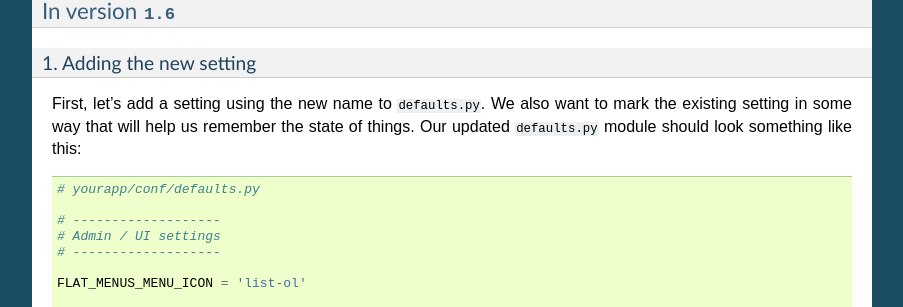
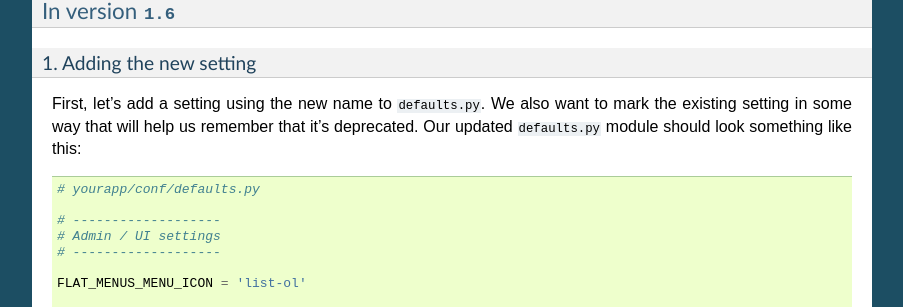
Before and after one commit to ababic/django-cogwheels, a Sphinx documentation site: the page built from docs/source/deprecating-app-settings/rename-example.rst, in a window 1280 px wide and 900 px high, scrolled down 1046 px. Shown: the part 165-472 px from the top of the window, without its empty margins (198-1101 px from the left). Built offline with Sphinx 7.4.7, drawn with Linux system fonts in a browser that asks for light colours.

Commit message:
Further documentation tweaks

```diff
--- a/docs/source/deprecating-app-settings/index.rst
+++ b/docs/source/deprecating-app-settings/index.rst
@@ -36,7 +36,6 @@ A setting removal
 Example deprecation scenarios
 =============================
 
-
 .. toctree::
     :maxdepth: 2
     :titlesonly:
--- a/docs/source/deprecating-app-settings/rename-example.rst
+++ b/docs/source/deprecating-app-settings/rename-example.rst
@@ -67,7 +67,7 @@ In version ``1.6``
 1. Adding the new setting
 ~~~~~~~~~~~~~~~~~~~~~~~~~
 
-First, let's add a setting using the new name to ``defaults.py``. We also want to mark the existing setting in some way that will help us remember the state of things. Our updated ``defaults.py`` module should look something like this:
+First, let's add a setting using the new name to ``defaults.py``. We also want to mark the existing setting in some way that will help us remember that it's deprecated. Our updated ``defaults.py`` module should look something like this:
 
 
 .. code-block:: python
```
